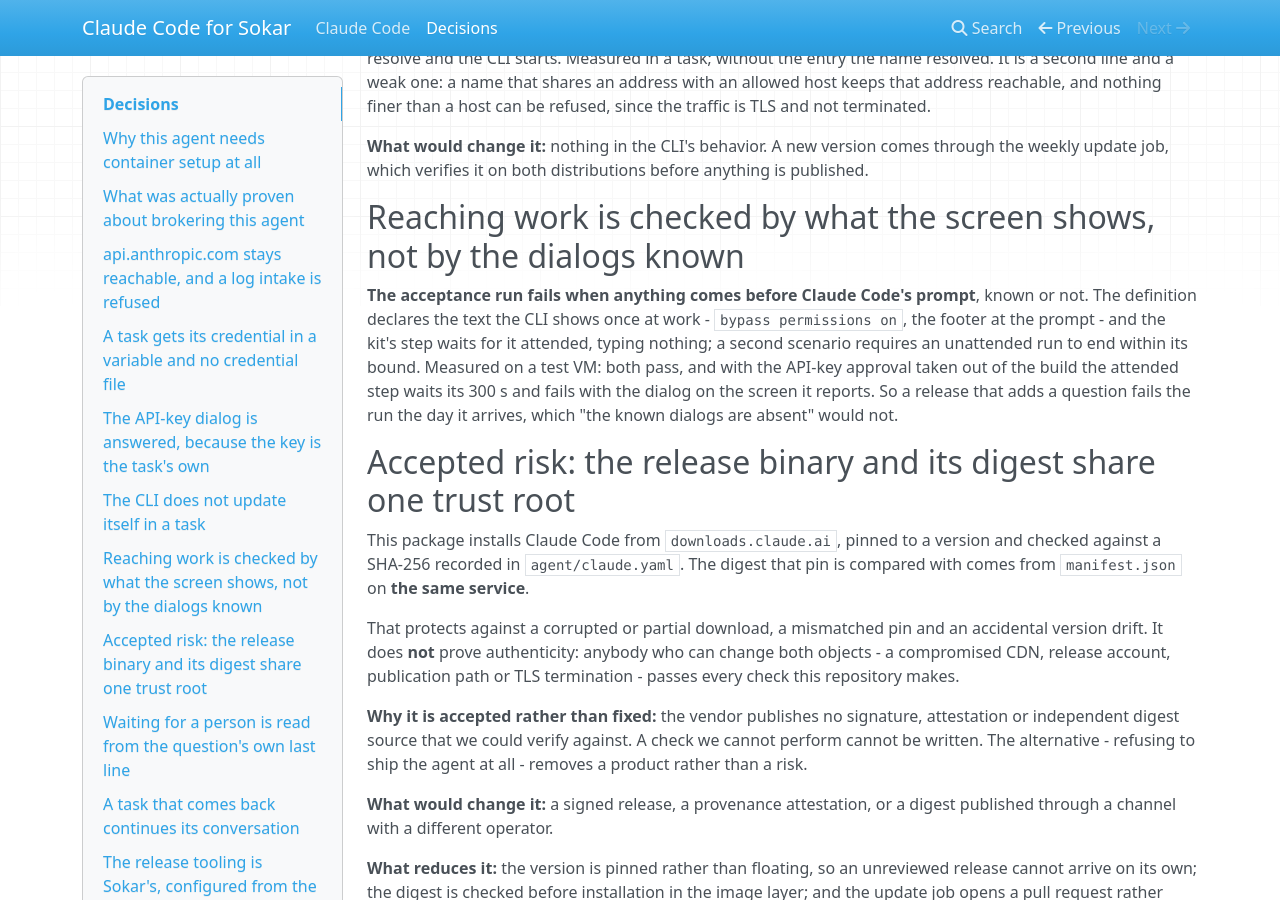
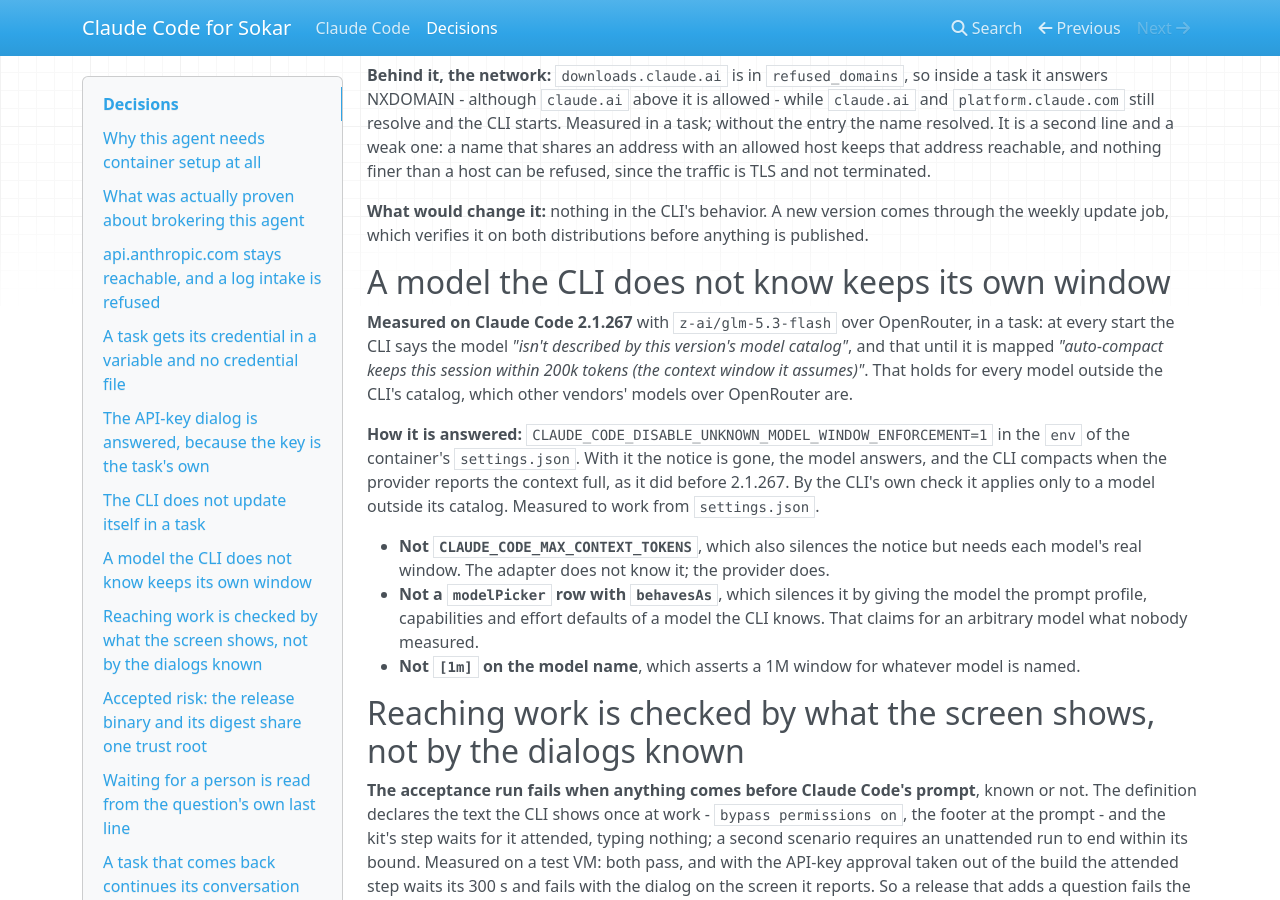
Before and after one commit to sokar-ai/sokar-claude-code, an MkDocs documentation site: the page built from doc/decisions.md, in a window 1280 px wide and 900 px high, scrolled down 3705 px. Built offline with MkDocs 1.6.1, drawn with Linux system fonts in a browser that asks for light colours; nearby versions of some CDN libraries; some of the changed text lies outside the part shown.

Commit message:
Let a model Claude Code does not know keep the window its provider gives it, instead of the 200k the CLI assumes

```diff
--- a/doc/decisions.md
+++ b/doc/decisions.md
@@ -23,6 +23,7 @@
 | [A task that comes back continues its conversation](#a-task-that-comes-back-continues-its-conversation) | the session id read from Claude Code's own record, unattended or attached |
 | **The pinned CLI** | |
 | [The CLI does not update itself in a task](#the-cli-does-not-update-itself-in-a-task) | the pinned version is the one that runs |
+| [A model the CLI does not know keeps its own window](#a-model-the-cli-does-not-know-keeps-its-own-window) | the provider says when the context is full, not a window the CLI assumes |
 | [Accepted risk: the release binary and its digest share one trust root](#accepted-risk-the-release-binary-and-its-digest-share-one-trust-root) | nothing independent to verify the download against, and why that stays |
 | **The build** | |
 | [The release tooling is Sokar's, configured from the pom](#the-release-tooling-is-sokars-configured-from-the-pom) | data beside the pin, never a copy of code |
@@ -139,6 +140,26 @@
 
 **What would change it:** nothing in the CLI's behavior. A new version comes through the weekly
 update job, which verifies it on both distributions before anything is published.
+
+
+## A model the CLI does not know keeps its own window
+
+**Measured on Claude Code 2.1.267** with `z-ai/glm-5.3-flash` over OpenRouter, in a task: at every
+start the CLI says the model *"isn't described by this version's model catalog"*, and that until it is
+mapped *"auto-compact keeps this session within 200k tokens (the context window it assumes)"*. That
+holds for every model outside the CLI's catalog, which other vendors' models over OpenRouter are.
+
+**How it is answered:** `CLAUDE_CODE_DISABLE_UNKNOWN_MODEL_WINDOW_ENFORCEMENT=1` in the `env` of the
+container's `settings.json`. With it the notice is gone, the model answers, and the CLI compacts when
+the provider reports the context full, as it did before 2.1.267. By the CLI's own check it applies
+only to a model outside its catalog. Measured to work from `settings.json`.
+
+- **Not `CLAUDE_CODE_MAX_CONTEXT_TOKENS`**, which also silences the notice but needs each model's real
+  window. The adapter does not know it; the provider does.
+- **Not a `modelPicker` row with `behavesAs`**, which silences it by giving the model the prompt profile,
+  capabilities and effort defaults of a model the CLI knows. That claims for an arbitrary model what
+  nobody measured.
+- **Not `[1m]` on the model name**, which asserts a 1M window for whatever model is named.
 
 ## Reaching work is checked by what the screen shows, not by the dialogs known
 
```
Also changed, not shown: CHANGELOG.md (+1 -0 lines), 2 other files.
